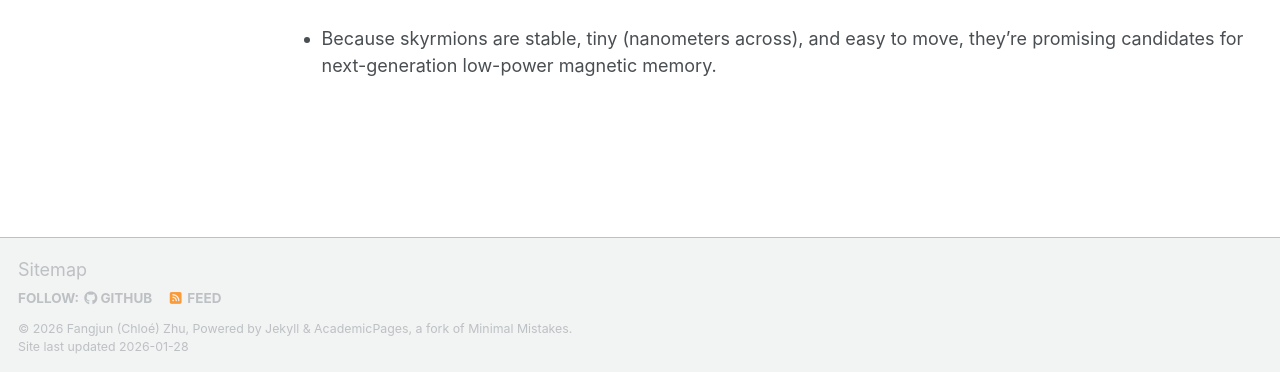
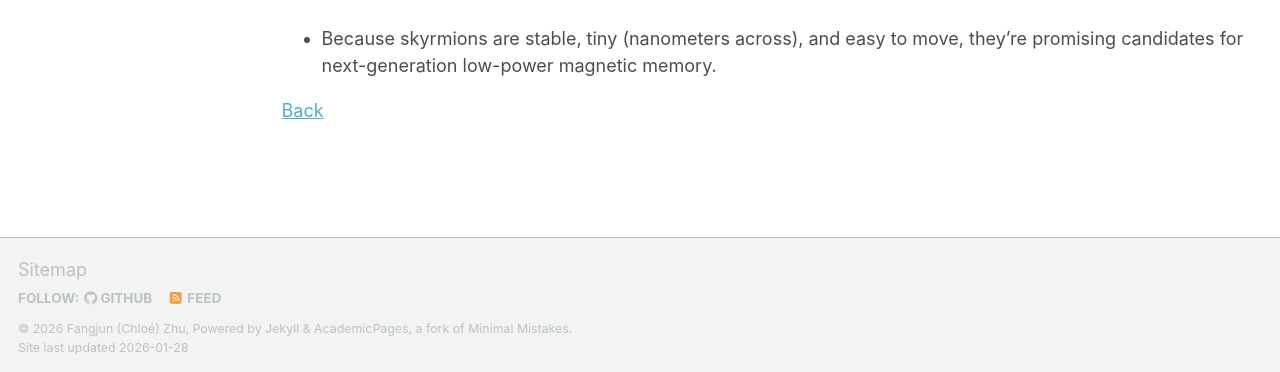
Before and after one commit to ChloeZhu1/ChloeZhu1.github.io, a Jekyll site: the page built from _pages/physics-and-engineering-research.md, in a window 1280 px wide and 1160 px high. Shown: the part 785-1157 px from the top of the window. Built offline with Jekyll 4.4.1, drawn with Linux system fonts in a browser that asks for light colours; a script bundle is joined from its source files by our own code; library files that are not in the unit come from our copies.

Commit message:
Update physics-and-engineering-research.md

```diff
--- a/_pages/physics-and-engineering-research.md
+++ b/_pages/physics-and-engineering-research.md
@@ -18,3 +18,5 @@ redirect_from:
 
   The small knot formed by this twist is known as a skyrmion. It's chiral because the arrows always twist left-handed or right-handed, which one can't easily "untwist" without tearing the pattern apart. This makes skyrmions very stable.
 * Because skyrmions are stable, tiny (nanometers across), and easy to move, they're promising candidates for next-generation low-power magnetic memory.
+
+[Back](https://chloezhu1.github.io/research-experience/#mer)
```
